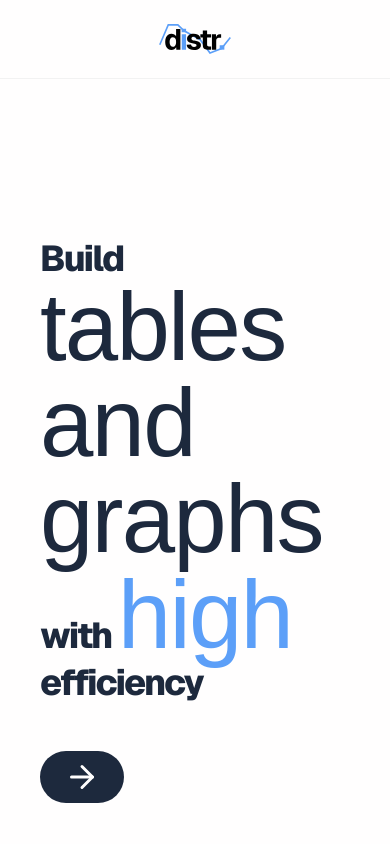
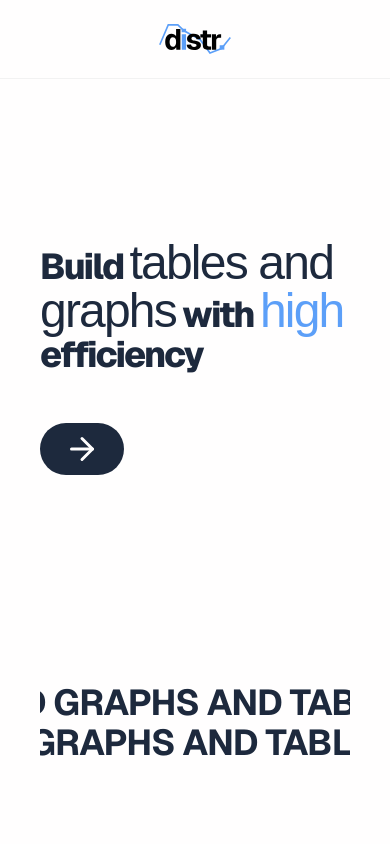
Before and after one commit to mugid/distr., a Next.js app: page / in a window 390 px wide. Shown: the top 844 px of the page. Built offline with nearby package versions, Linux system fonts and the light colour scheme; a web font is replaced by a local one.

Commit message:
fix: enable subsets for font preload

```diff
--- a/src/components/layout/hero.tsx
+++ b/src/components/layout/hero.tsx
@@ -5,6 +5,8 @@ import { Jersey_15 } from "next/font/google";
 
 const jersey = Jersey_15({
   weight: "400",
+  subsets: ["latin"],
+  display: "swap",
 })
 
 export default function HeroSection() {
@@ -13,9 +15,9 @@ export default function HeroSection() {
       className="flex md:flex-row flex-col justify-start items-start md:items-center gap-12 py-40"
     >
       <h1 className="text-foreground text-4xl font-extrabold tracking-tighter lg:text-7xl">
-        Build <span className={`${jersey.className} text-8xl`}>tables and graphs</span>
+        Build <span className={`${jersey.className} text-5xl md:text-8xl`}>tables and graphs</span>
         <br className="md:block hidden" /> with{" "}
-        <span className={`${jersey.className} text-8xl text-primary`}>high</span> efficiency
+        <span className={`${jersey.className} text-5xl md:text-8xl text-primary`}>high</span> efficiency
       </h1>
       <button className="rounded-full bg-foreground px-6 py-2 font-medium text-background hover:bg-foreground/90 hover:px-8 transition-all">
         <Link href="/create">
```
